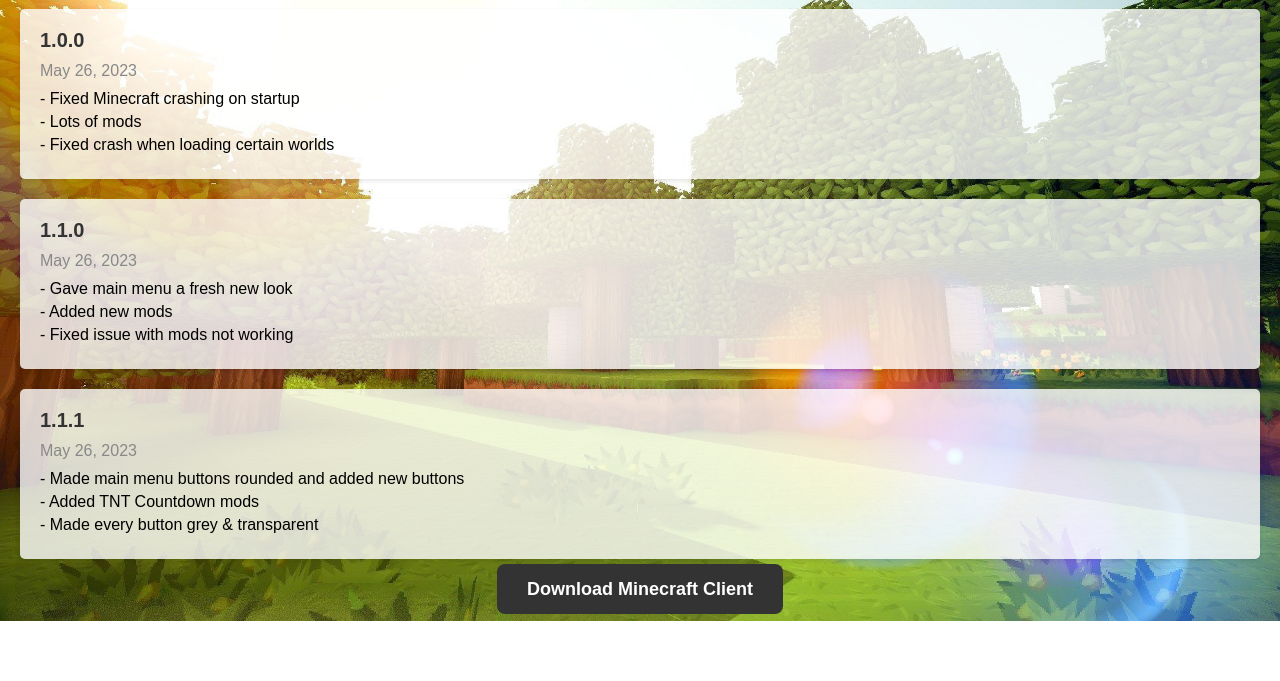
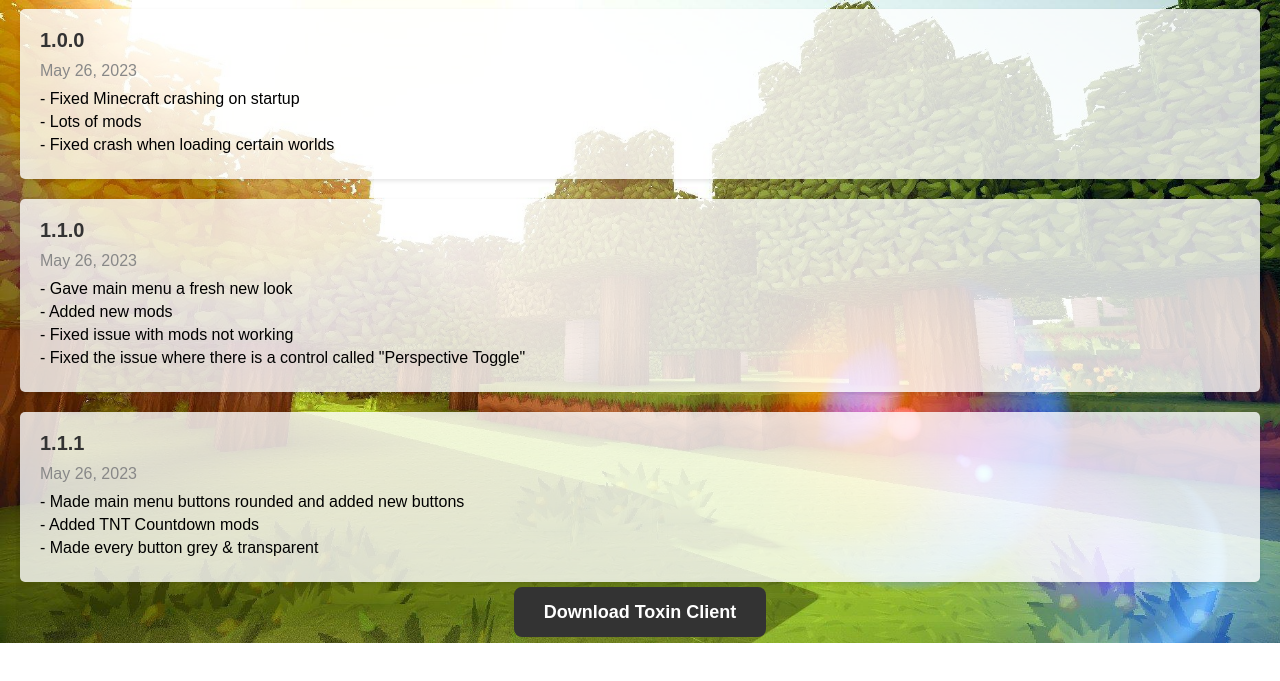
Before and after one commit to VGAMERR/toxin-client-patch-notes, a plain HTML site: page index.html in a window 1280 px wide. Shown: the part 99-780 px from the top of the page. Drawn offline with Linux system fonts and the light colour scheme.

Commit message:
Update index.html

```diff
--- a/index.html
+++ b/index.html
@@ -75,6 +75,7 @@
       <div class="change">- Gave main menu a fresh new look</div>
       <div class="change">- Added new mods</div>
       <div class="change">- Fixed issue with mods not working</div>
+      <div class="change">- Fixed the issue where there is a control called "Perspective Toggle"</div>
     </div>
   </div>
 
@@ -91,7 +92,7 @@
   <!-- Add more patches here -->
 
   <div class="download-link">
-    <a href="https://discord.gg/mF7w3huuaC">Download Minecraft Client</a>
+    <a href="https://discord.gg/mF7w3huuaC">Download Toxin Client</a>
   </div>
 
 </body>
```
